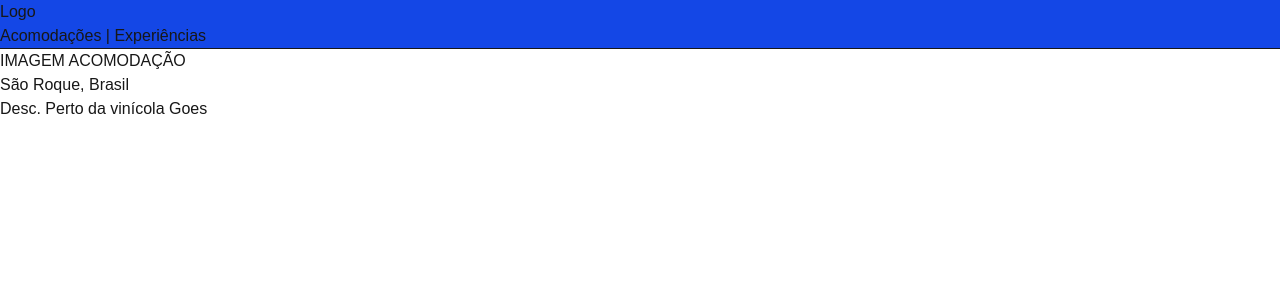
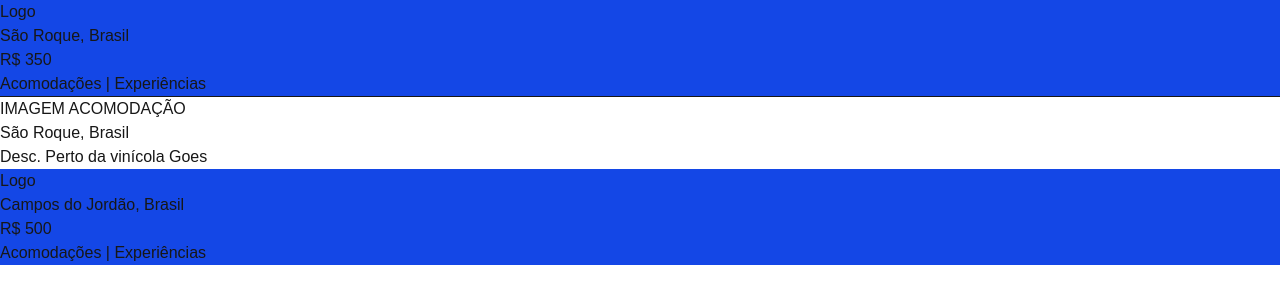
Before and after one commit to rogin2005/CursoJS, a Next.js app in the folder CursoJS/Fs_udemy/react-next-aula/react-fundamentos/: page /fundamentos/propriedades in a window 1280 px wide. Shown: the top 304 px of the page. Built offline with nearby package versions, Linux system fonts and the light colour scheme.

Commit message:
utilizando props React

```diff
--- a/CursoJS/Fs_udemy/react-next-aula/react-fundamentos/src/app/fundamentos/propriedades/page.tsx
+++ b/CursoJS/Fs_udemy/react-next-aula/react-fundamentos/src/app/fundamentos/propriedades/page.tsx
@@ -3,9 +3,16 @@
 export default function Page() {
     return(
         <div>
-            <Cabecalho />
+            <Cabecalho
+            titulo="São Roque, Brasil"
+            preco="R$ 350"
+            />
             <hr />
             <Acomodacao />
+            <Cabecalho
+            titulo="Campos do Jordão, Brasil"
+            preco="R$ 500"
+            />
         </div>
     )
 }
--- a/CursoJS/Fs_udemy/react-next-aula/react-fundamentos/src/components/interface.tsx
+++ b/CursoJS/Fs_udemy/react-next-aula/react-fundamentos/src/components/interface.tsx
@@ -16,10 +16,12 @@
     )
 }
 
-export function Cabecalho() {
+export function Cabecalho( props: any ) {
     return (
         <div className="bg-blue-700">
             <h1>Logo</h1>
+            <p>{props.titulo}</p>
+            <p>{props.preco}</p>
             {Menu()}
         </div>
     )
```
